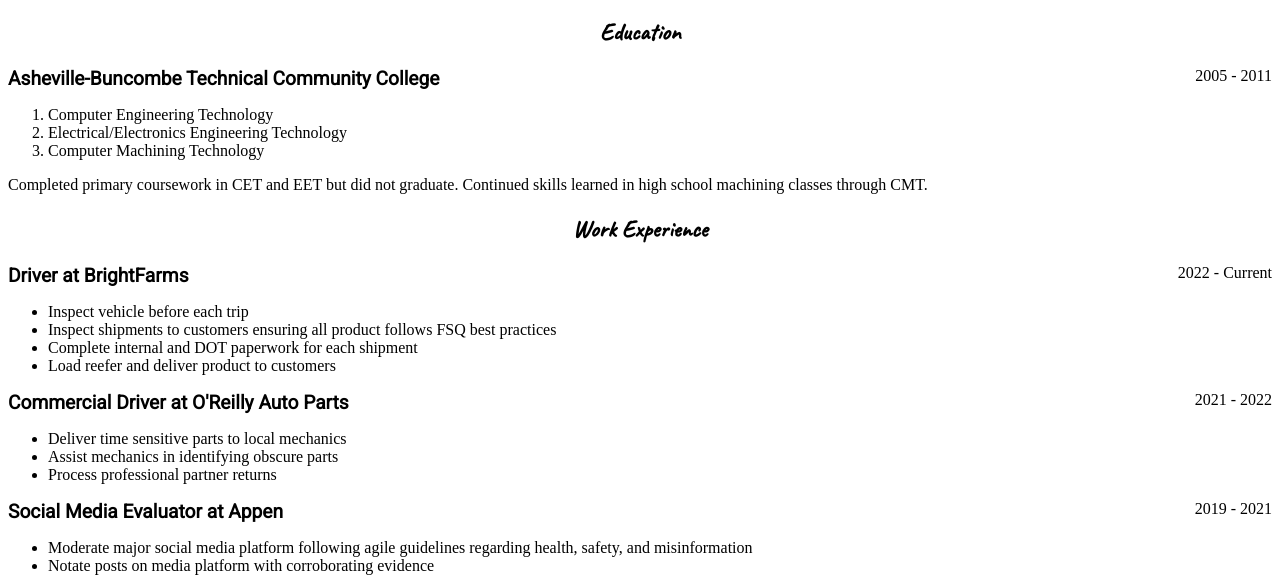
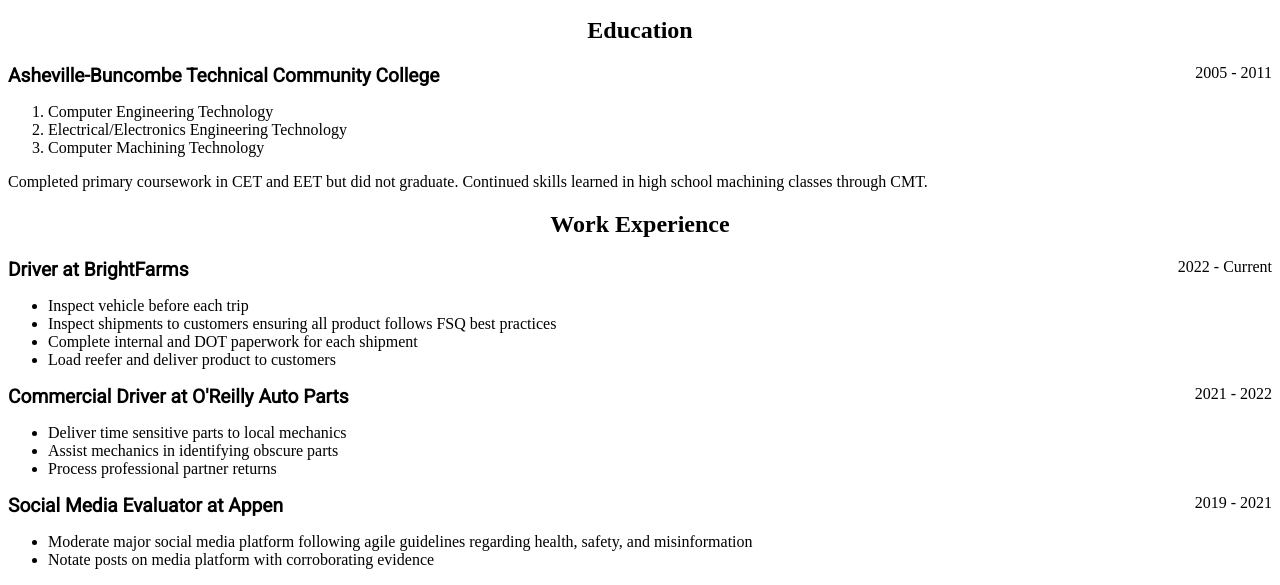
Before and after one commit to joma65/myresume, a plain HTML site: page index.html in a window 1280 px wide. Shown: the part 215-800 px from the top of the page. Drawn offline with Linux system fonts and the light colour scheme.

Commit message:
font update

```diff
--- a/style.css
+++ b/style.css
@@ -9,7 +9,6 @@
 
 h2 {
 	text-align: center;
-	font-family: 'Caveat', cursive;
 }
 
 .top {
```
